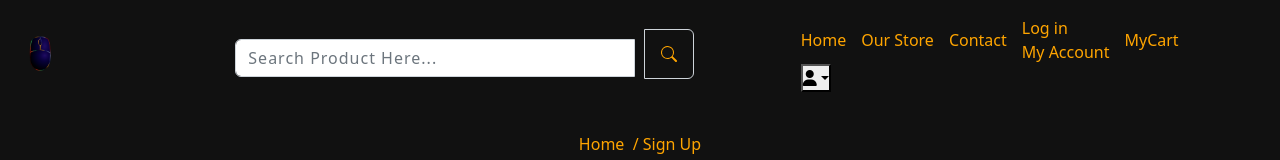
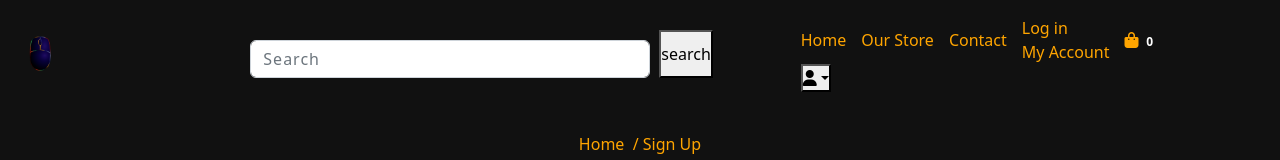
Before and after one commit to Muhammadjon-is/caps-fe, a React (Create React App) app: page /signUp in a window 1280 px wide. Shown: the top 160 px of the page. Built offline with nearby package versions, Linux system fonts and the light colour scheme.

Commit message:
Login Error
Login Page Error

```diff
--- a/src/Components/Header/Header.jsx
+++ b/src/Components/Header/Header.jsx
@@ -13,7 +13,20 @@ const Header = () => {
  const cart = useSelector((state) => state.cart)
  const {cartItems} = cart;
  const userLogin = useSelector((state) => state.userLogin);
- const { userInfo } = userLogin
+ const { userInfo } = userLogin;
+
+ const logoutHandler = () => {
+  dispatch(logout());
+ };
+
+ const submitHandler = (e) => {
+  e.preventDefault();
+  if(keyword.trim()) {
+    navigate(`/search/${keyword}`)
+  } else {
+    navigate("/")
+  }
+ }
 
   return (
     <>
@@ -27,18 +40,32 @@ const Header = () => {
               </h2>
             </div>
             <div className="col-5">
-              <div className="input-group">
+              {/* <div className="input-group">
                 <input
                   type="text"
                   className="form-control py-2"
                   placeholder="Search Product Here..."
                   aria-label="Search Product Here..."
                   aria-describedby="basic-addon2"
+                  onChange={(e) => setKeyword(e.target.value)}
                 />
                 <span className="input-group-text p-3" id="basic-addon2">
-                  <BsSearch className="fs-6" />
+                  <BsSearch className="fs-6" onSubmit={submitHandler}  />
                 </span>
-              </div>
+              </div> */}
+                  <div className="col-12 d-flex align-items-center">
+                  <form onSubmit={submitHandler} className="input-group">
+                    <input
+                      type="search"
+                      className="form-control rounded search"
+                      placeholder="Search"
+                      onChange={(e) => setKeyword(e.target.value)}
+                    />
+                    <button type="submit" className="search-button">
+                      search
+                    </button>
+                  </form>
+                </div>
             </div>
             <div className="col-5">
 
@@ -60,9 +87,15 @@ const Header = () => {
                       Log in <br /> My Account
                     </p>
                     </Link>
-                    <Link to='cart'> MyCart</Link>
+                    <Link to='cart'>
+                    <i className="fas fa-shopping-bag"></i>
+                    <span className="badge">{cartItems.length}</span>
+                   </Link>
 
                   </div>
+                  {userInfo ? (
+
+
                   <div className="btn-group">
                       <button
                         type="button"
@@ -87,7 +120,35 @@ const Header = () => {
                         </Link>
                       </div>
                     </div>
+                     ) : (
+                      <div className="btn-group">
+                      <button
+                        type="button"
+                        className="name-button dropdown-toggle"
+                        data-toggle="dropdown"
+                        aria-haspopup="true"
+                        aria-expanded="false"
+                      >
+                        <i class="fas fa-user"></i>
+                      </button>
+                      <div className="dropdown-menu">
+                        <Link className="dropdown-item" to="/login">
+                          Login
+                        </Link>
+
+                        <Link className="dropdown-item" to="/register">
+                          Register
+                        </Link>
+                      </div>
+                    </div>
+                     )}
                 </div>
+{/*
+                <Link to="/cart" className="cart-mobile-icon">
+                    <i className="fas fa-shopping-bag"></i>
+                    <span className="badge">{cartItems.length}</span>
+                  </Link> */}
+
               </div>
             </div>
           </div>
--- a/src/Components/Login.jsx/Login.jsx
+++ b/src/Components/Login.jsx/Login.jsx
@@ -1,6 +1,6 @@
 import React from "react";
 import { useEffect, useState  } from "react";
-import { Link, useParams } from "react-router-dom";
+import { Link, useNavigate, useParams } from "react-router-dom";
 import Crumb from "./Crumb";
 import Meta from "./Meta";
 import LoginContainer from "./LoginContainer";
@@ -17,13 +17,14 @@ const Login = ({history}) => {
 
   const dispatch = useDispatch();
   const redirect = useParams()
+  const navigate = useNavigate()
 
   const userLogin = useSelector((state) => state.userLogin);
   const { error, loading, userInfo } = userLogin;
 
   useEffect(() => {
     if (userInfo) {
-      history.push(redirect);
+      navigate(redirect);
     }
   }, [userInfo, history, redirect]);
 
--- a/src/Components/Payment/Payment.jsx
+++ b/src/Components/Payment/Payment.jsx
@@ -1,15 +1,17 @@
 import React, { useState } from 'react'
 import { useDispatch, useSelector } from 'react-redux'
+import { useNavigate } from 'react-router-dom';
 import { savePaymentMethod } from '../Redux/Actions/cartAction'
 
 
-const Payment = ({history}) => {
+const Payment = () => {
 
     const cart = useSelector((state) => state.cart);
     const {shippingAddress} = cart;
+    const navigate = useNavigate()
 
     if(!shippingAddress){
-        history.push("/shipping");
+        navigate("/shipping");
     }
 
     const [paymentMethod, setPaymentMethod] = useState("Paypal")
@@ -19,7 +21,7 @@ const Payment = ({history}) => {
     const submitHandler = (e) => {
         e.prevenetDefault();
         dispatch(savePaymentMethod(paymentMethod));
-        history.push("/placeorder")
+        navigate("/placeorder")
     }
 
   return (
--- a/src/Components/Router/Router.jsx
+++ b/src/Components/Router/Router.jsx
@@ -8,6 +8,8 @@ import OurStore from "../OurStore/OurStore"
 import Checkout from "../Checkout/Checkout"
 import SingleProduct from "../SingleProduct/SingleProduct"
 import Payment from "../Payment/Payment"
+// import Header from "../Header/Header"
+import ProductCard from "../OurStore/ProductCard"
 
 const RoutersApi = [
     {
@@ -59,6 +61,11 @@ const RoutersApi = [
         id:10,
         path:"/payment",
         element:<Payment/>
+    },
+    {
+        id:11,
+        path:"/search/:keyword",
+        element:<OurStore/>
     }
 
 ]
--- a/src/Components/SignUp/SignUp.jsx
+++ b/src/Components/SignUp/SignUp.jsx
@@ -25,7 +25,7 @@ const navigate = useNavigate()
     if (userInfo) {
       navigate(redirect);
     }
-  }, [userInfo, history, redirect]);
+  }, [userInfo,  redirect]);
 
   const submitHandler = (e) => {
     e.preventDefault();
```
Also changed, not shown: src/Components/HomeSecreen.js (added, +16 -0 lines).
